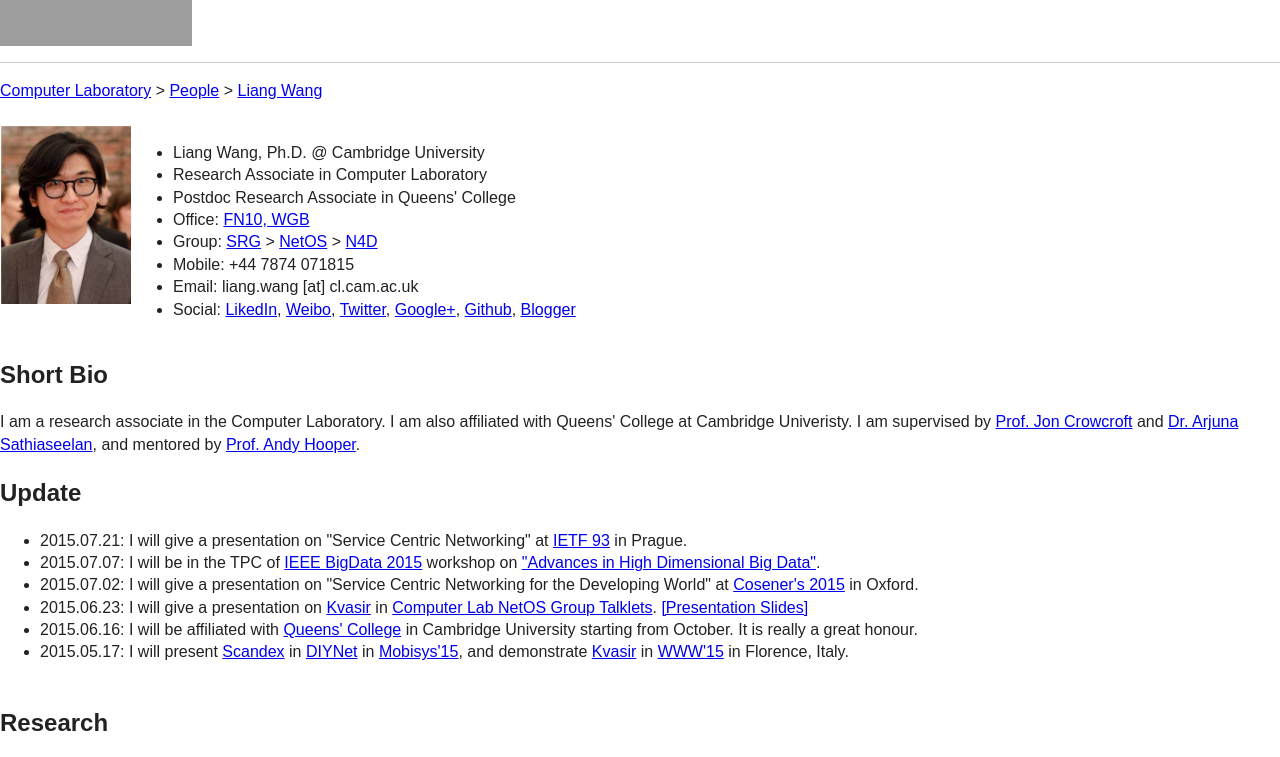
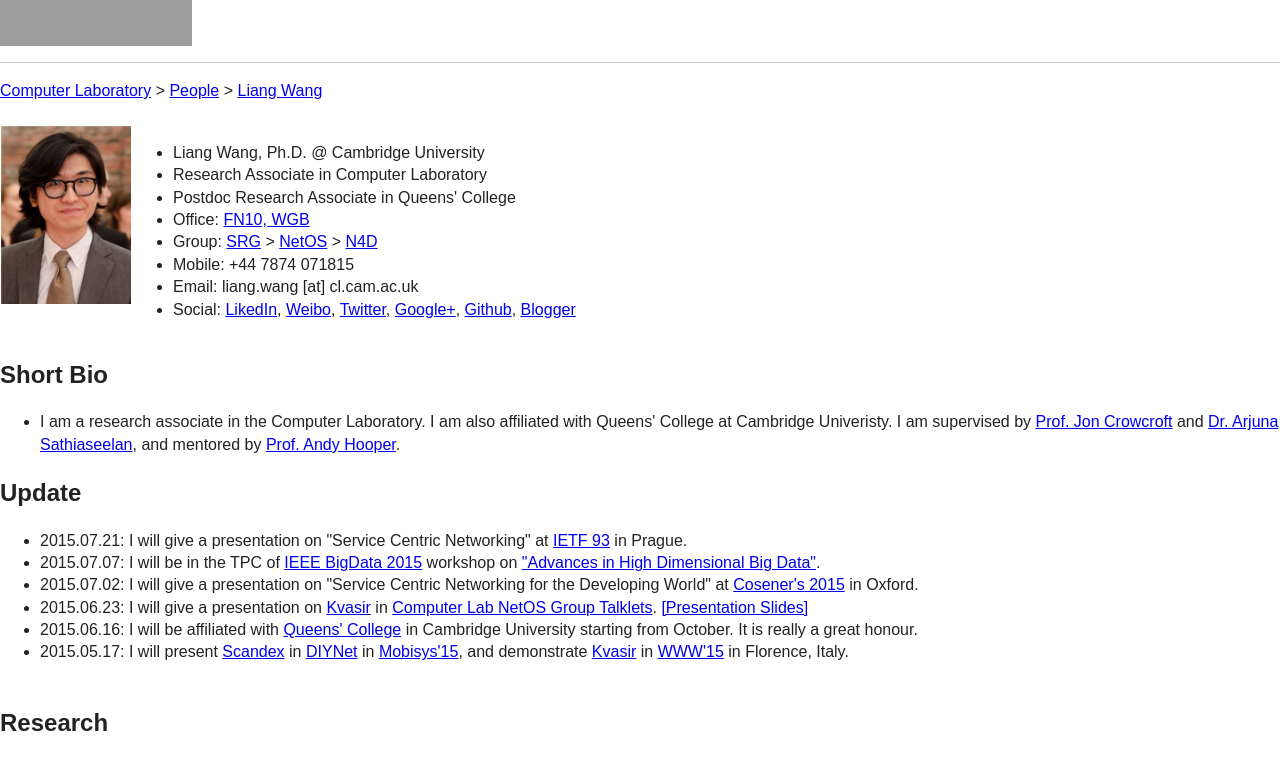
Before and after one commit to ryanrhymes/personal, a plain HTML site: page index.html in a window 1280 px wide. Shown: the top 757 px of the page. Drawn offline with nearby package versions, Linux system fonts and the light colour scheme; grey boxes are pictures that could not be loaded.

Commit message:
edit ...

```diff
--- a/index.html
+++ b/index.html
@@ -46,9 +46,9 @@ People</a> > <a href=http://www.cl.cam.ac.uk/users/lw525>Liang Wang</a>
 </td></tr></table>
 
 <h2>Short Bio</h2>
-<p>
+<ul><li>
   I am a research associate in the Computer Laboratory. I am also affiliated with Queens' College at Cambridge Univeristy. I am supervised by <a href="http://www.cl.cam.ac.uk/~jac22/">Prof. Jon Crowcroft</a> and <a href="http://www.cl.cam.ac.uk/~as2330/">Dr. Arjuna Sathiaseelan</a>, and mentored by <a href="http://www.cl.cam.ac.uk/~ah12/">Prof. Andy Hooper</a>.
-</p>
+</li></ul>
 
 
 <h2>Update</h2>
```
